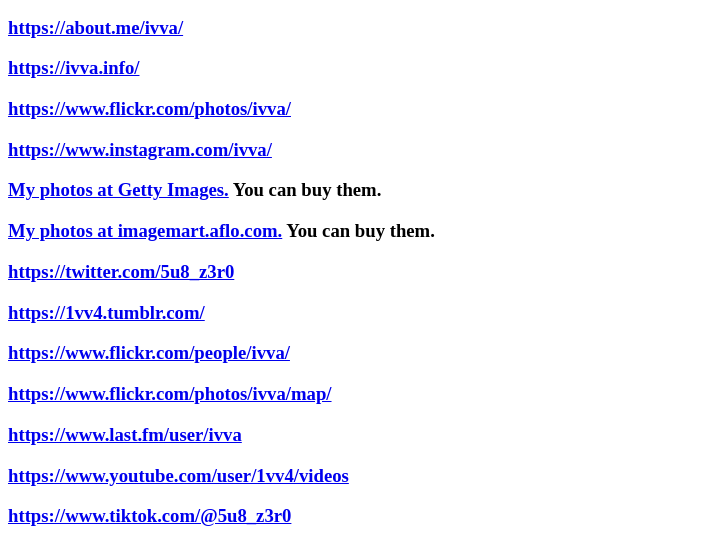
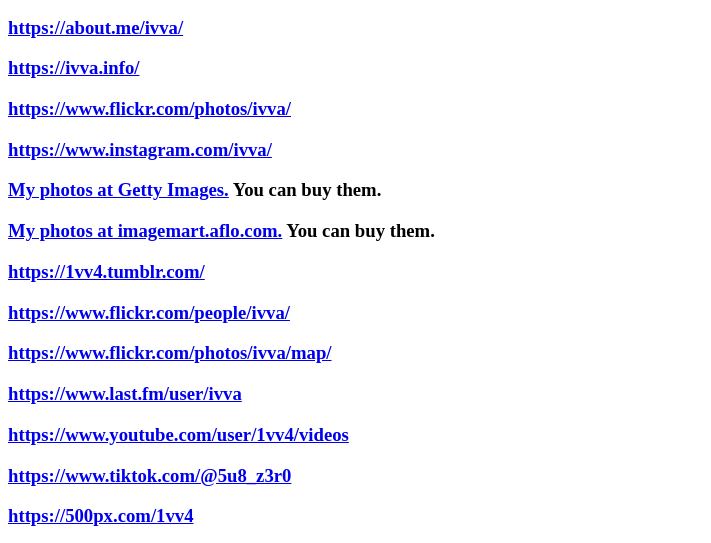
Before and after one commit to ivva/ivva.github.io, a plain HTML site: page index.html in a window 1280 px wide. Shown: the part 544-1087 px from the top of the page, without its empty margins (0-711 px from the left). Drawn offline with Linux system fonts and the light colour scheme.

Commit message:
Update index.html

```diff
--- a/index.html
+++ b/index.html
@@ -21,7 +21,6 @@
 <h3><a href="https://www.instagram.com/ivva/">https://www.instagram.com/ivva/</a></h3>
 <h3><a href="https://bit.ly/2VHtV6F">My photos at Getty Images.</a> You can buy them.</h3>
 <h3><a href="https://imagemart.aflo.com/ja/@ivva.info">My photos at imagemart.aflo.com.</a> You can buy them.</h3>
-<h3><a href="https://twitter.com/5u8_z3r0">https://twitter.com/5u8_z3r0</a></h3>
 <h3><a href="https://1vv4.tumblr.com/">https://1vv4.tumblr.com/</a></h3>
 <h3><a href="https://www.flickr.com/people/ivva/">https://www.flickr.com/people/ivva/</a></h3>
 <h3><a href="https://www.flickr.com/photos/ivva/map/">https://www.flickr.com/photos/ivva/map/</a></h3>
```
